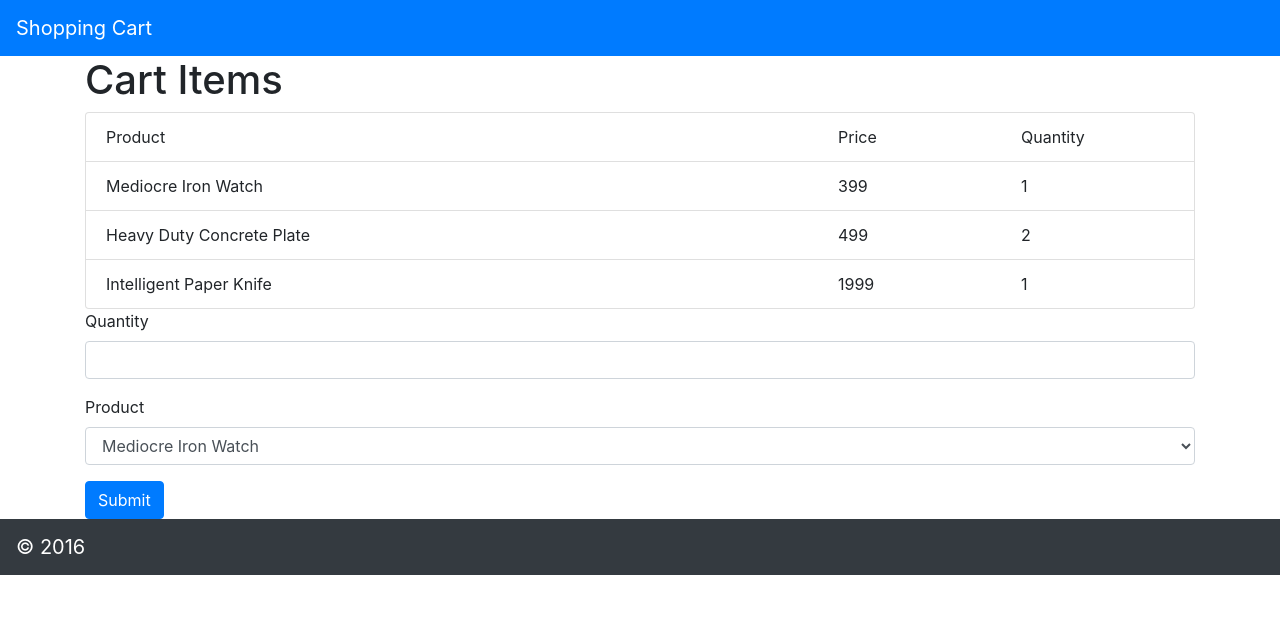
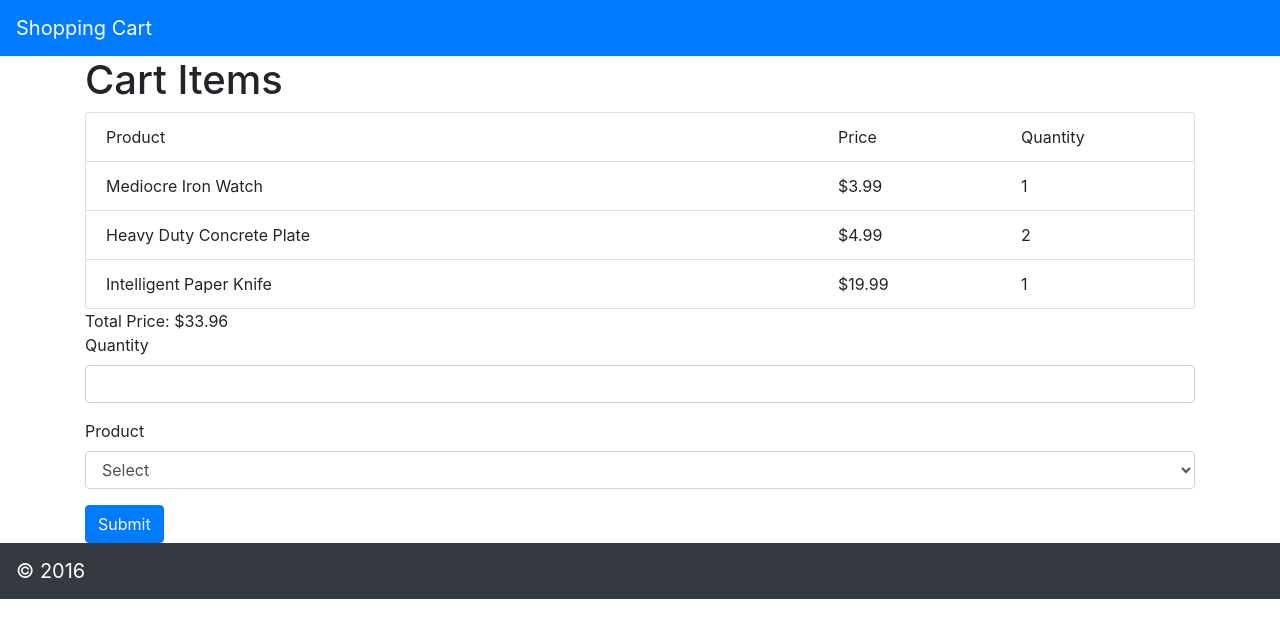
Before and after one commit to Brandoncyu/shopping-cart, a React (Create React App) app: page / in a window 1280 px wide. Shown: the top 638 px of the page. Built offline with nearby package versions, Linux system fonts and the light colour scheme.

Commit message:
finished exercise 5

```diff
--- a/src/App.js
+++ b/src/App.js
@@ -3,6 +3,7 @@ import Header from './components/Header'
 import CartFooter from './components/CartFooter'
 import CartItems from './components/CartItems'
 import AddItem from './components/AddItem'
+import Total from './components/Total'
 
 const copyright = 2016
 
@@ -54,6 +55,7 @@ class App extends Component {
       <div className="App">
         <Header />
         <CartItems cartItemsList={this.state.cartItemsList} />
+        <Total cartItemsList={this.state.cartItemsList} />
         <AddItem productItems={product} addToCart={this.addToCart} />
         <CartFooter copyright={copyright}/>
       </div>
--- a/src/components/AddItem.js
+++ b/src/components/AddItem.js
@@ -43,6 +43,7 @@ class AddItem extends Component{
         <div className="form-group">
           <label htmlFor="products">Product</label>
           <select name="products" onChange={this.onChange} className="form-control" id="products">
+            <option>Select</option>
             { this.props.productItems.map((productItem, index) => <option key={index} value={ productItem.id }> {productItem.name} </option>) }
           </select>
         </div>
--- a/src/components/CartItemComponent.js
+++ b/src/components/CartItemComponent.js
@@ -4,7 +4,7 @@ const CartItemComponent = ({ cartItem: { product, quantity } }) => {
   return (<div className="list-group-item">
   <div className="row">
     <div className="col-md-8">{product.name}</div>
-    <div className="col-md-2">{product.priceInCents}</div>
+    <div className="col-md-2">${product.priceInCents/100}</div>
     <div className="col-md-2">{quantity}</div>
   </div>
 </div>)
--- /dev/null
+++ b/src/components/Total.js
@@ -0,0 +1,11 @@
+import React from 'react'
+
+const Total = ({ cartItemsList }) => {
+  let totalPriceArray = cartItemsList.map(element => element.product.priceInCents * element.quantity)
+  let totalPrice = totalPriceArray.reduce((acc, cur)=>{
+    return acc + cur
+  }, 0)
+  return (<div className="container">Total Price: ${totalPrice/100}</div>)
+}
+
+export default Total
```
